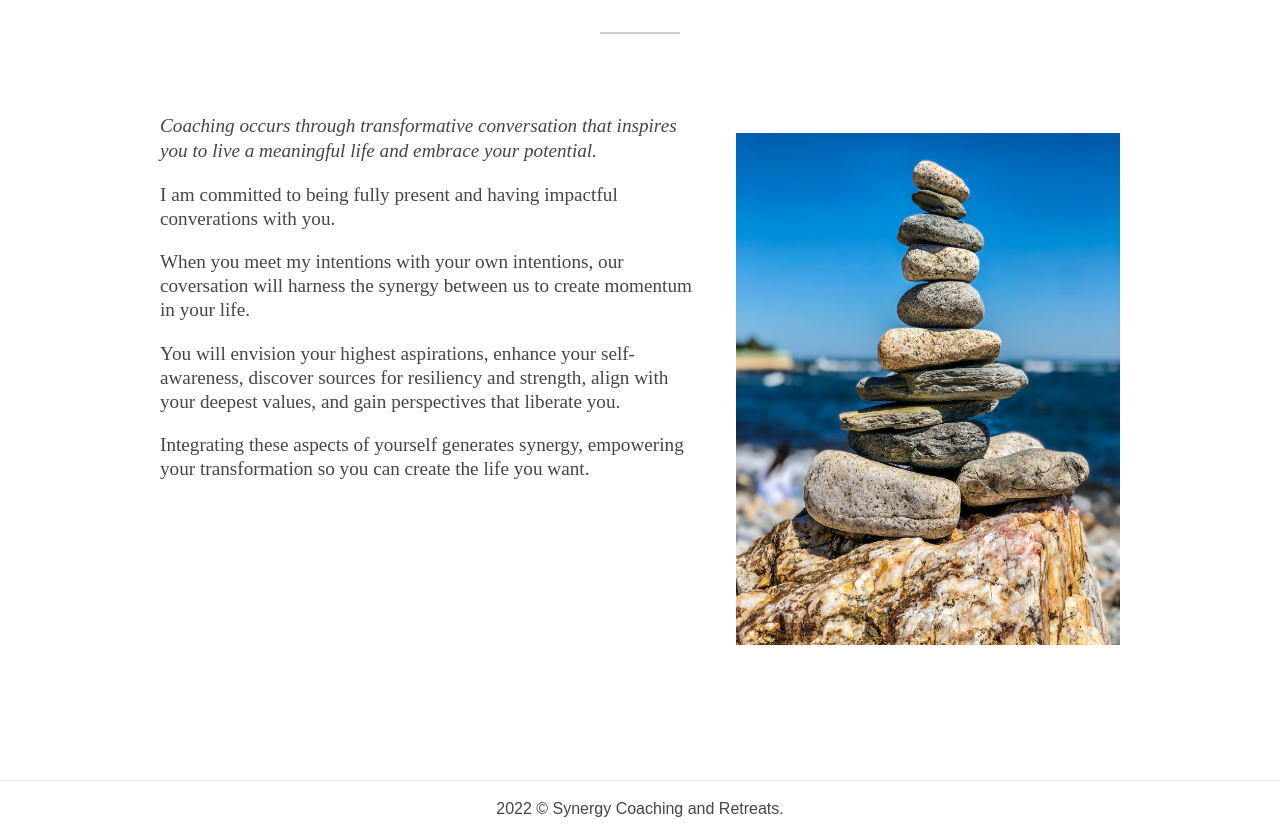
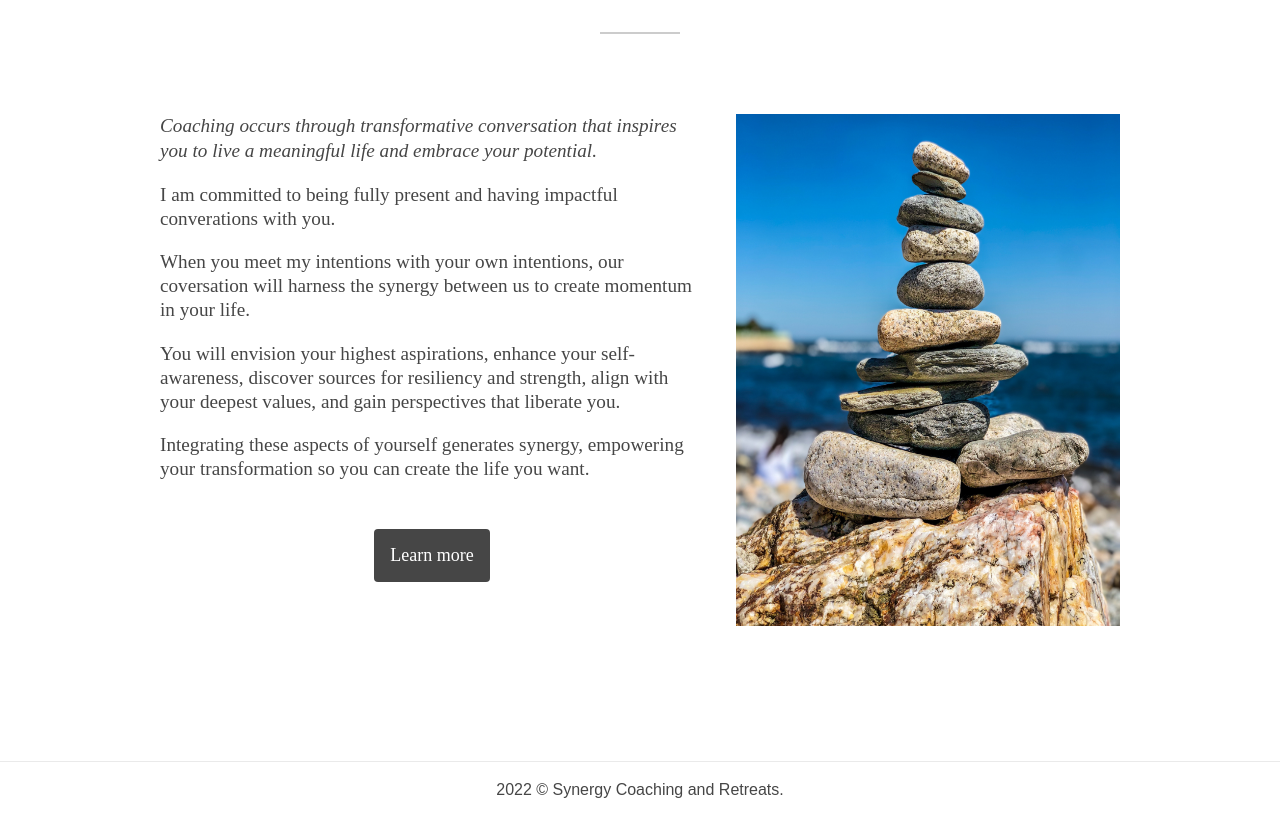
Before and after one commit to tbguest/synergy-coaching, a Next.js app: page /coaching in a window 1280 px wide. Shown: the part 720-1557 px from the top of the page. Built offline with nearby package versions, Linux system fonts and the light colour scheme; a web font is replaced by a local one.

Commit message:
Add contact button component to each page

```diff
--- /dev/null
+++ b/components/ContactButton/ContactButton.jsx
@@ -0,0 +1,14 @@
+import Link from "next/link";
+import styles from "./ContactButton.module.css";
+
+const ContactButton = ({ children, style }) => {
+  return (
+    <Link href={"/contact"}>
+      <button style={style} className={styles.contact_button}>
+        <a className={styles.nav_link}>{children}</a>
+      </button>
+    </Link>
+  );
+};
+
+export default ContactButton;
--- /dev/null
+++ b/components/ContactButton/ContactButton.module.css
@@ -0,0 +1,14 @@
+.contact_button {
+  background-color: var(--font-color-primary);
+  border: none;
+  color: white;
+  padding: 1rem;
+  margin: 1rem;
+  border-radius: var(--border-radius);
+  font-size: large;
+  position: relative;
+}
+
+.contact_button:hover {
+  cursor: pointer;
+}
--- /dev/null
+++ b/components/ContactButton/index.js
@@ -0,0 +1 @@
+export { default as ContactButton } from "./ContactButton";
--- a/pages/coaching.jsx
+++ b/pages/coaching.jsx
@@ -1,5 +1,6 @@
 import styles from "../styles/Page.module.css";
 import Image from "next/image";
+import { ContactButton } from "../components/ContactButton";
 
 export default function Coaching() {
   return (
@@ -10,16 +11,7 @@ export default function Coaching() {
         <hr className={styles.hr} />
       </div>
       <div className={styles.content}>
-        {/* <div className={styles.content_title}>
-          <h1>Coaching</h1>
-          <hr className={styles.hr} />
-        </div> */}
         <div className={styles.content_text}>
-          {/* <div className={styles.content_title}>
-            <h1>Coaching</h1>
-            <hr className={styles.hr} />
-          </div> */}
-
           <em className={styles.italics}>
             Coaching occurs through transformative conversation that inspires
             you to live a meaningful life and embrace your potential.
@@ -42,6 +34,16 @@ export default function Coaching() {
             Integrating these aspects of yourself generates synergy, empowering
             your transformation so you can create the life you want.
           </p>
+          <ContactButton
+            style={{
+              display: "block",
+              "margin-left": "auto",
+              "margin-right": "auto",
+              "margin-top": "3rem",
+            }}
+          >
+            Learn more
+          </ContactButton>
         </div>
         <div className={styles.content_image}>
           <Image
@@ -51,10 +53,6 @@ export default function Coaching() {
             alt={"Stacked rocks beside the ocean"}
             className={styles.image}
           />
-          {/* <em>
-            Coaching occurs through transformative conversation that inspires
-            you to live a meaningful life and embrace your potential.
-          </em> */}
         </div>
       </div>
     </div>
--- a/styles/Page.module.css
+++ b/styles/Page.module.css
@@ -75,7 +75,7 @@
   margin-bottom: 3rem;
 }
 
-@media (min-width: 1200px) {
+@media (min-width: 768px) {
   .content {
     display: grid;
     grid-template: auto 1fr / 1fr 40%;
@@ -97,7 +97,7 @@
 
 .content_image {
   margin-bottom: 6rem;
-  margin-top: 19.2px;
+  /* margin-top: 19.2px; */
 }
 
 .content_text {
@@ -122,3 +122,8 @@
 .italics {
   font-size: 1.2rem;
 }
+
+.button {
+  text-align: center;
+  padding: 10rem;
+}
```
Also changed, not shown: pages/about.jsx (+11 -0 lines), pages/accommodations.jsx (+11 -0 lines), pages/retreats.jsx (+11 -6 lines).
